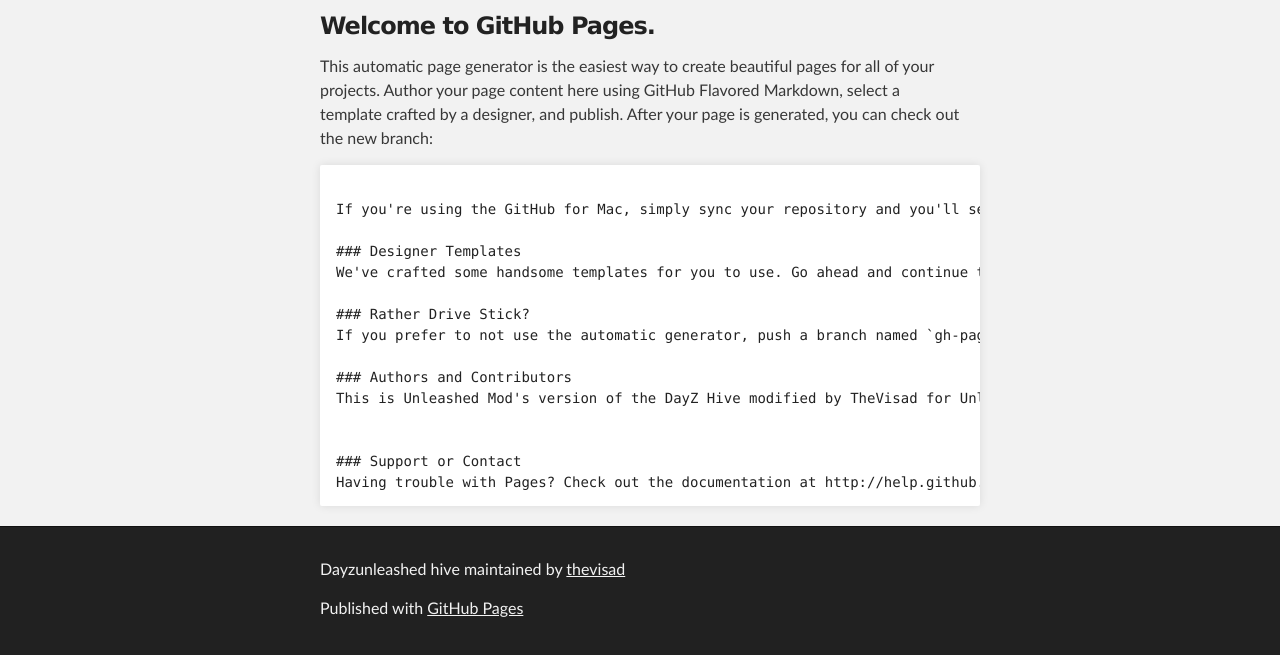
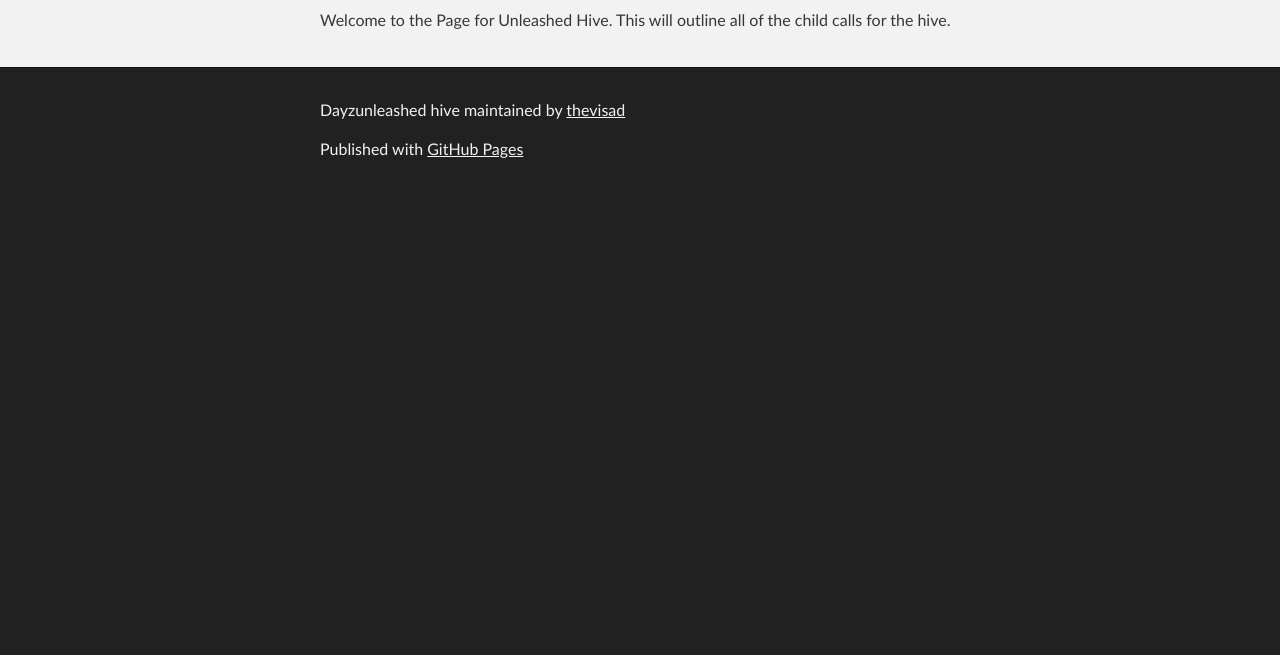
Before and after one commit to thevisad/DayZUnleashed_Hive, a plain HTML site: page index.html in a window 1280 px wide. Shown: the part 252-907 px from the top of the page. After the commit the page ends 800 px from the top, so only its background shows below. Drawn offline with Linux system fonts and the light colour scheme.

Commit message:
Create gh-pages branch via GitHub

```diff
--- a/index.html
+++ b/index.html
@@ -31,27 +31,7 @@
     <!-- MAIN CONTENT -->
     <div id="main_content_wrap" class="outer">
       <section id="main_content" class="inner">
-        <h3>
-<a name="welcome-to-github-pages" class="anchor" href="#welcome-to-github-pages"><span class="octicon octicon-link"></span></a>Welcome to GitHub Pages.</h3>
-
-<p>This automatic page generator is the easiest way to create beautiful pages for all of your projects. Author your page content here using GitHub Flavored Markdown, select a template crafted by a designer, and publish. After your page is generated, you can check out the new branch:</p>
-
-<pre><code>
-If you're using the GitHub for Mac, simply sync your repository and you'll see the new branch.
-
-### Designer Templates
-We've crafted some handsome templates for you to use. Go ahead and continue to layouts to browse through them. You can easily go back to edit your page before publishing. After publishing your page, you can revisit the page generator and switch to another theme. Your Page content will be preserved if it remained markdown format.
-
-### Rather Drive Stick?
-If you prefer to not use the automatic generator, push a branch named `gh-pages` to your repository to create a page manually. In addition to supporting regular HTML content, GitHub Pages support Jekyll, a simple, blog aware static site generator written by our own Tom Preston-Werner. Jekyll makes it easy to create site-wide headers and footers without having to copy them across every page. It also offers intelligent blog support and other advanced templating features.
-
-### Authors and Contributors
-This is Unleashed Mod's version of the DayZ Hive modified by TheVisad for Unleashed. Original credits for the work go to Rajkosto and
-
-
-### Support or Contact
-Having trouble with Pages? Check out the documentation at http://help.github.com/pages or contact support@github.com and we’ll help you sort it out.
-</code></pre>
+        <p>Welcome to the Page for Unleashed Hive. This will outline all of the child calls for the hive. </p>
       </section>
     </div>
 
```
Also changed, not shown: params.json (+1 -1 lines).
